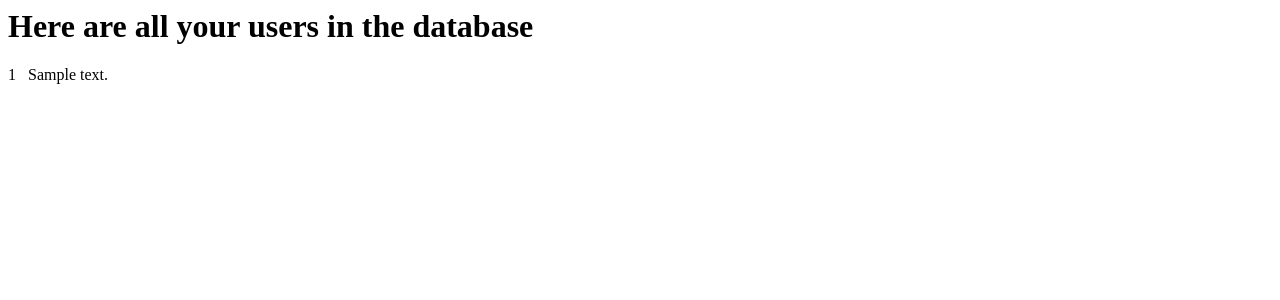
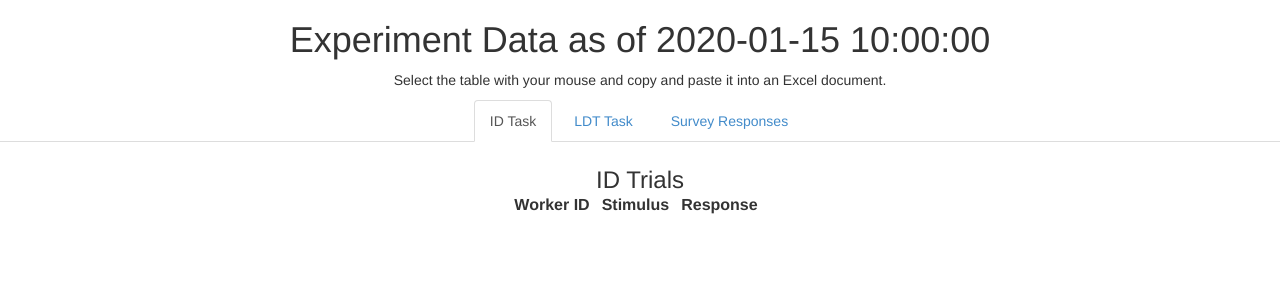
Before and after one commit to JSlote/cswro-exp-1, a Python web app: template mtGCLC1/templates/list.html in a window 1280 px wide. Shown: the top 300 px of the page. Run offline with Jinja, Linux system fonts and the light colour scheme; the template is opened without the code that fills it: most values are stand-ins (such as "Sample title", 1, 10 or a date in 2020); lists and menus that the app fills with data are empty; some libraries are stand-ins or nearby versions.

Commit message:
add data viewer

```diff
--- a/mtGCLC1/templates/instructions/ldtInstructions.html
+++ b/mtGCLC1/templates/instructions/ldtInstructions.html
@@ -10,7 +10,7 @@
         </p>
 
         <p>
-            <strong>If the sounds do form a real word, press <kbd>Tab &#8633;</kbd>. If not, press <kbd>\</kbd></strong> (Backslash, the key above the "Enter" key). For example, if you hear "block," press <kbd>Tab &#8633;</kbd>, but if you hear "deef," press <kbd>\</kbd>.
+            <strong>If the sounds do <span style="font-style: italic;">not</span> form a real word, press <kbd>Tab &#8633;</kbd>. If they do, press <kbd>\</kbd></strong> (Backslash, the key above the "Enter" key). For example, if you hear "block," press <kbd>Tab &#8633;</kbd>, but if you hear "deef," press <kbd>\</kbd>.
         </p>
         <p>
             Respond as quickly and accurately as possible. Press "Begin Practice" to try some practice.
--- a/mtGCLC1/templates/list.html
+++ b/mtGCLC1/templates/list.html
@@ -1,6 +1,113 @@
-<h1>Here are all your users in the database</h1>
+<html>
+<head>
+	<title>Data Output</title>
+    <link rel=stylesheet href="/static/css/bootstrap.min.css" type="text/css">
+    <style>
+    	div.tab-pane{
+    		float: left;
+    		position: relative;
+    		left: 50%;
+    	}
+    	table {
+    		position: relative;
+			right: 50%;
+    	}
+    	table th{
+    		padding: 2px 10px 2px 2px;
+    	}
+		table td{
+			border: solid gray 1px;
+			padding: 2px 4px;
+		}
+		caption{
+			font-size: 150%;
+			margin-top: 1em;
+		}
+		.nav-tabs > li, .nav-pills > li {
+		    float:none;
+		    display:inline-block;
+		}
 
-{% for person in participants: %}
-	{{ person.workerid }} &nbsp; {{ person.ipaddress }}<br>
+		.nav-tabs, .nav-pills, h1, p {
+		    text-align:center;
+		}
+    </style>
+	<script src="/static/lib/jquery-min.js" type="text/javascript"> </script>
+	<script src="//maxcdn.bootstrapcdn.com/bootstrap/3.2.0/js/bootstrap.min.js"></script>
+</head>
+<body>
+	<h1>Experiment Data as of {{ date }}</h1>
+	<p>Select the table with your mouse and copy and paste it into an Excel document.</p>
+	<!-- Nav tabs -->
+	<ul class="nav nav-tabs" role="tablist">
+	  <li class="active"><a href="#ID" role="tab" data-toggle="tab">ID Task</a></li>
+	  <li><a href="#LDT" role="tab" data-toggle="tab">LDT Task</a></li>
+	  <li><a href="#Survey" role="tab" data-toggle="tab">Survey Responses</a></li>
+	</ul>
 
-{% endfor %}
+	<!-- Tab panes -->
+	<div class="tab-content">
+	  <div class="tab-pane active" id="ID">
+  		<table id="ID">
+		<caption>ID Trials</caption>
+		<thead><tr><th>Worker ID</th><th>Stimulus</th><th>Response</th></tr></thead>
+		<tbody>
+		{% for worker in workers %}
+			{% if worker.questions.realCondition == 0 %}
+				{% for trial in worker.trials %}
+					{% if trial.trialdata.phase == 'TEST' %}
+					<tr>
+						<td>{{ worker.id }}</td>
+						<td>{{ trial.trialdata.word|default("error") }}</td>
+						<td>{{ trial.trialdata.response|default("error") }}</td>
+					</tr>
+					{% endif %}
+				{% endfor %}
+			{% endif %}
+		{% endfor %}
+		</tbody>
+		</table>
+	  </div>
+	  <div class="tab-pane" id="LDT">
+			<table id="LDT">
+			<caption>LDT Trials</caption>
+			<thead><tr><th>Worker ID</th><th>Stimulus</th><th>Response</th><th>Reaction Time</th></tr></thead>
+			<tbody>
+			{% for worker in workers %}
+				{% if worker.questions.realCondition == 1 %}
+					{% for trial in worker.trials %}
+						{% if trial.trialdata.phase == 'TEST' %}
+						<tr>
+							<td>{{ worker.id }}</td>
+							<td>{{ trial.trialdata.word|default("error") }}</td>
+							<td>{{ trial.trialdata.response|default("error") }}</td>
+							<td>{{ trial.trialdata.reactionTime|default("error") }}</td>
+						</tr>
+						{% endif %}
+					{% endfor %}
+				{% endif %}
+			{% endfor %}
+			</tbody>
+			</table>
+	  </div>
+
+	  <div class="tab-pane" id="Survey">
+		<table id="questionnaire">
+		<caption>Questionnaire Responses</caption>
+		<thead><tr><th>Worker ID</th><th>Multilingual</th><th>First Language</th><th>Main Language</th></tr></thead>
+		<tbody>
+			{% for worker in workers %}
+			<tr>
+				<td>{{ worker.id }}</td>
+				<td>{{ worker.questions.multilingual|default("error") }}</td>
+				<td>{{ worker.questions.firstlang|default("error") }}</td>
+				<td>{{ worker.questions.usemost|default("error") }}</td>
+			</tr>
+			{% endfor %}
+		</tbody>
+		</table>
+	  </div>
+	</div>
+
+</body>
+</html>
```
Also changed, not shown: mtGCLC1/static/css/style.css (+26 -0 lines), mtGCLC1/templates/ad.html (+4 -5 lines), mtGCLC1/templates/postquestionnaire.html (+19 -30 lines).
